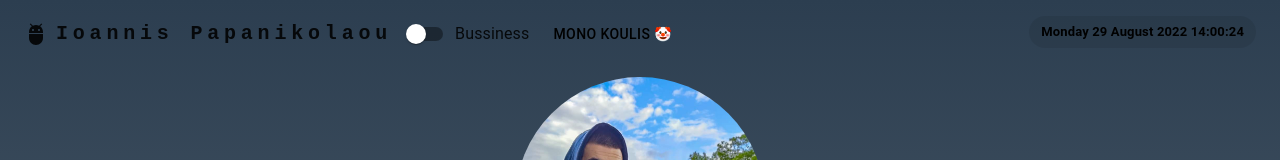
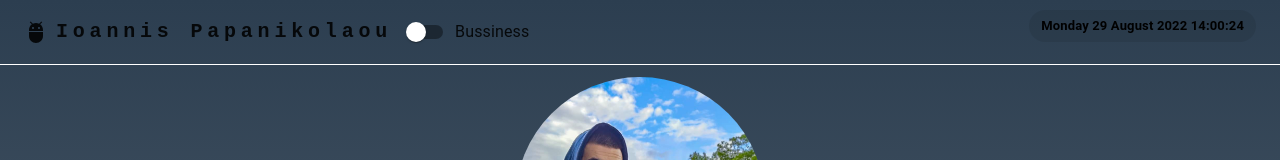
Before and after one commit to john-papani/john-papani.github.io, a React (Create React App) app: page / in a window 1280 px wide. Both pictures are taken after a click on the button "CLICK HERE TO CONTINUE 😁". Shown: the top 160 px of the page. Built offline with nearby package versions, Linux system fonts and the light colour scheme.

Commit message:
Minor styling changes

```diff
--- a/src/Components/Home/homestyle.js
+++ b/src/Components/Home/homestyle.js
@@ -33,13 +33,6 @@ export const useStyles = makeStyles((theme) => ({
     background:
       "linear-gradient(to bottom, #2c3e50, #bdc3c7)" /* W3C, IE 10+/ Edge, Firefox 16+, Chrome 26+, Opera 12+, Safari 7+ */,
   },
-  footer: {
-    textAlign: "center",
-    padding: "1%",
-    "@media(max-width:780px)": {
-      padding: "3%",
-    },
-  },
   ArrowTop: {
     position: "fixed !important",
     bottom: "20px",
--- a/src/Components/Navbar/Navbar.js
+++ b/src/Components/Navbar/Navbar.js
@@ -19,7 +19,8 @@ import LiveTime from "../Helpers/autoreloadTime";
 // const pages = ["About", "Projects", "Contact"];
 // const pages = ["Projects","CV and Information",  "Contact"];
 //  const pages = ["Short Bio","CV and Information",  "Contact"];
-const pages = ["MONO KOULIS 🤡"];
+// const pages = ["MONO KOULIS 🤡"];
+const pages = [""];
 
 function ElevationScroll(props) {
   const { children } = props;
@@ -70,7 +71,7 @@ const Navbar = (props) => {
   return (
     <ElevationScroll {...props}>
       <AppBar className={classes.appbar}>
-        <Container maxWidth="xl">
+        <Container maxWidth="xl" sx={{ alignItems: "center" }}>
           <Toolbar disableGutters>
             <AdbIcon sx={{ mr: 1 }} />
             <Typography
@@ -111,7 +112,6 @@ const Navbar = (props) => {
               <Chip
                 label={<LiveTime />}
                 sx={{
-                  my: 2,
                   color: "black",
                   fontWeight: "bold",
                   position: "absolute",
--- a/src/Components/Navbar/navbarstyle.js
+++ b/src/Components/Navbar/navbarstyle.js
@@ -18,7 +18,8 @@ const main_theme = createTheme({
 
 export const useStyles = makeStyles((theme) => ({
   appbar: {
-    position:"sticky"
+    position:"sticky",
+    borderBottom:"1px solid white"
   },
   toolbar: {
     backgroundColor: main_theme.palette.primary.main,
--- a/src/Components/ShortBio/ShortBio.js
+++ b/src/Components/ShortBio/ShortBio.js
@@ -17,7 +17,7 @@ const ShortBio = () => {
           padding="1%"
           textAlign="justify"
         >
-          <Grid item xs={12}>
+          <Grid item xs={12} sx={{ backgroundColor: "#EEEDE7",borderRadius:'12%' }}>
             <Card>
               <CardContent>
                 My name is Ioannis Papanikolaou and I am 22 years old.
--- a/src/index.js
+++ b/src/index.js
@@ -1,13 +1,13 @@
-import React from 'react';
-import ReactDOM from 'react-dom';
-import App from './App';
+import React from "react";
+import ReactDOM from "react-dom";
+import App from "./App";
 
-ReactDOM.render(
-  <React.StrictMode>
-    <App />
-  </React.StrictMode>,
-  document.getElementById('root')
-);
+// ReactDOM.render(
+//   <React.StrictMode>
+//     <App />
+//   </React.StrictMode>,
+//   document.getElementById('root')
+ReactDOM.render(<App />, document.getElementById("root"));
 
 // If you want to start measuring performance in your app, pass a function
 // to log results (for example: reportWebVitals(console.log))
```
